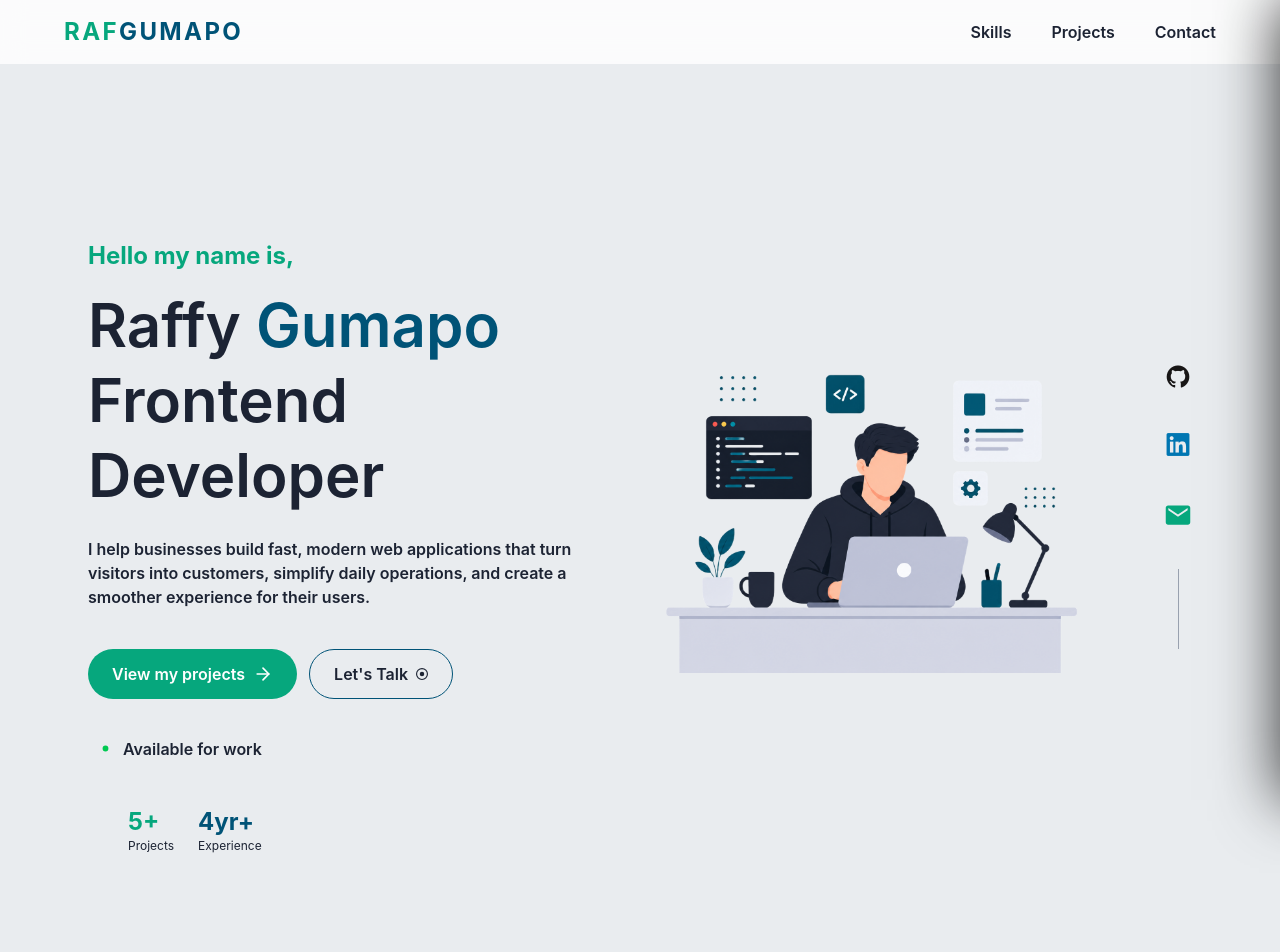
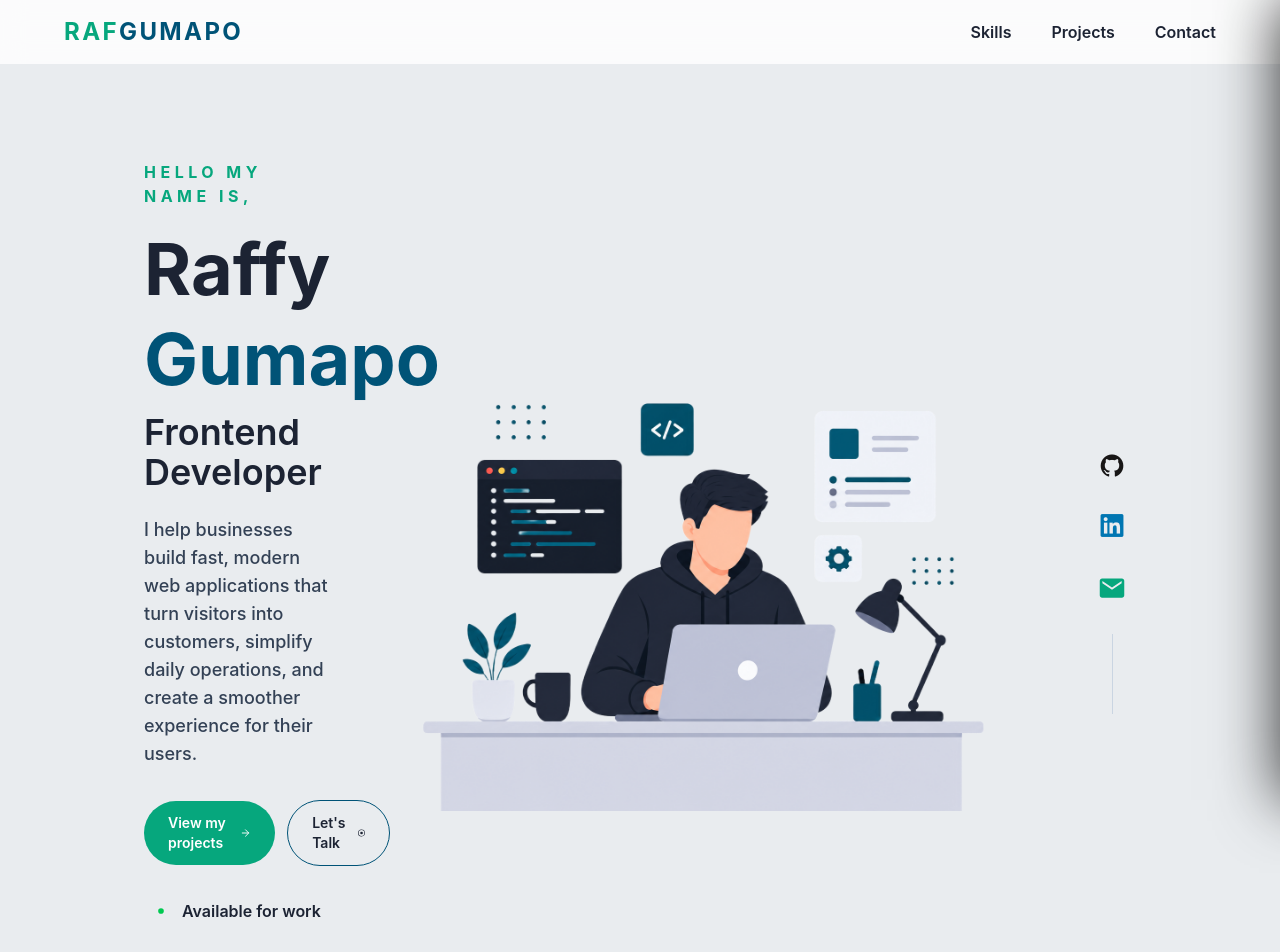
Before and after one commit to raffysama/personal-portfolio, a React (Vite) app: page / in a window 1280 px wide. Shown: the top 952 px of the page. Built offline with nearby package versions, Linux system fonts and the light colour scheme.

Commit message:
hero fix

```diff
--- a/src/Section/Home.jsx
+++ b/src/Section/Home.jsx
@@ -1,4 +1,3 @@
-import React from "react";
 import Navbar from "../components/Navbar";
 import Hero from "../components/Hero";
 import Skills from "../components/Skills";
--- a/src/components/Hero.jsx
+++ b/src/components/Hero.jsx
@@ -1,20 +1,17 @@
-import React from "react";
 import image from "/hero-images.png";
 import { ArrowRight, Dot } from "lucide-react";
-import { FaGithub, FaLinkedin } from "react-icons/fa";
 import { FaRegCircleDot } from "react-icons/fa6";
 import { IoMdMail } from "react-icons/io";
-import { useState } from "react";
 
 function Hero() {
-  const [open, setOpen] = useState(false);
-
   const handleScroll = (e, id) => {
     e.preventDefault();
+
     const element = document.getElementById(id);
-    if (element) {
-      const targetPosition =
-        element.getBoundingClientRect().top + window.scrollY;
+
+    if (!element) return;
+
+    const targetPosition = element.getBoundingClientRect().top + window.scrollY;
     const startPosition = window.scrollY;
     const distance = targetPosition - startPosition;
     const duration = 600;
@@ -22,42 +19,48 @@ function Hero() {
 
     window.requestAnimationFrame(function step(timestamp) {
       if (!start) start = timestamp;
+
       const progress = timestamp - start;
-
       const p = Math.min(progress / duration, 1);
       const ease = p < 0.5 ? 4 * p * p * p : 1 - Math.pow(-2 * p + 2, 3) / 2;
 
       window.scrollTo(0, startPosition + distance * ease);
-        if (progress < duration) window.requestAnimationFrame(step);
+
+      if (progress < duration) {
+        window.requestAnimationFrame(step);
+      }
     });
-    }
-    setOpen(false);
   };
 
   return (
-    <section className="px-6 py-20 flex flex-col md:flex-row items-center justify-between gap-10">
+    <section className="relative flex min-h-[calc(100vh-80px)] w-full flex-col justify-center overflow-hidden px-6 py-14 sm:px-8 md:py-20 lg:px-14 xl:px-20">
+      <div className="grid items-center gap-10 xl:grid-cols-[minmax(0,1fr)_minmax(520px,680px)_48px]">
         {/* TEXT SIDE */}
-      <div className="text-white mt-20 md:w-1/2">
-        <h1 className="text-2xl font-bold text-[#06a77d]">Hello my name is,</h1>
+        <div className="text-center xl:text-left">
+          <p className="text-sm font-bold uppercase tracking-[0.28em] text-[#06a77d] sm:text-base">
+            Hello my name is,
+          </p>
 
-        <p className="mt-4 text-3xl md:text-5xl lg:text-6xl font-semibold text-[#1c2333] leading-tight">
+          <h1 className="mt-4 text-4xl font-bold leading-tight text-[#1c2333] sm:text-5xl md:text-6xl xl:text-7xl">
             Raffy <span className="text-[#005377]">Gumapo</span>
-          <br />
+          </h1>
+
+          <p className="mt-2 text-2xl font-semibold text-[#1c2333] sm:text-3xl md:text-4xl">
             Frontend Developer
           </p>
 
-        <p className="mt-6 text-lg md:text-base  text-[#1c2333] font-semibold">
+          <p className="mx-auto mt-6 max-w-2xl text-base font-medium leading-7 text-[#334155] sm:text-lg xl:mx-0">
             I help businesses build fast, modern web applications that turn
             visitors into customers, simplify daily operations, and create a
             smoother experience for their users.
           </p>
 
           {/* BUTTONS */}
-        <div className="flex flex-col sm:flex-row gap-3 mt-10">
+          <div className="mt-8 flex flex-col items-center justify-center gap-3 sm:flex-row xl:justify-start">
             <a
               href="#projects"
               onClick={(e) => handleScroll(e, "projects")}
-            className="bg-[#06a77d] text-white font-semibold px-6 py-3 rounded-full flex items-center gap-2 hover:bg-[#058f6b] hover:scale-[1.03] transition-all w-fit shrink-0"
+              className="inline-flex w-full items-center justify-center gap-2 rounded-full bg-[#06a77d] px-6 py-3 text-sm font-semibold text-white transition-all hover:bg-[#058f6b] hover:shadow-lg hover:shadow-emerald-200 active:scale-[0.98] sm:w-auto"
             >
               View my projects <ArrowRight className="size-5" />
             </a>
@@ -65,44 +68,50 @@ function Hero() {
             <a
               href="#contact"
               onClick={(e) => handleScroll(e, "contact")}
-            className="border border-[#005377] text-[#1c2333] font-semibold px-6 py-3 rounded-full flex items-center gap-2 hover:border-blue-600 transition-all w-fit shrink-0"
+              className="inline-flex w-full items-center justify-center gap-2 rounded-full border border-[#005377] px-6 py-3 text-sm font-semibold text-[#1c2333] transition-all hover:border-[#06a77d] hover:text-[#06a77d] active:scale-[0.98] sm:w-auto"
             >
               Let's Talk <FaRegCircleDot size={12} />
             </a>
           </div>
+
           {/* STATUS */}
-        <div className="flex items-center mt-8">
-          <Dot size={35} className="text-green-500" />
-          <p className="text-[#1c2333] font-semibold">Available for work</p>
+          <div className="mt-7 flex items-center justify-center gap-1 xl:justify-start">
+            <Dot size={34} className="text-green-500" />
+            <p className="text-sm font-semibold text-[#1c2333] sm:text-base">
+              Available for work
+            </p>
           </div>
-        <div className="mt-10 ml-10 flex gap-6">
+
+          <div className="mt-8 flex justify-center gap-10 xl:justify-start">
             <div>
               <p className="text-2xl font-bold text-[#06a77d]">5+</p>
-            <p className="text-xs text-[#1c2333]">Projects</p>
+              <p className="text-xs font-medium text-[#1c2333]">Projects</p>
             </div>
 
             <div>
               <p className="text-2xl font-bold text-[#005377]">4yr+</p>
-            <p className="text-xs text-[#1c2333]">Experience</p>
+              <p className="text-xs font-medium text-[#1c2333]">Experience</p>
             </div>
           </div>
         </div>
 
-      {/* IMAGE SIDE (HIDDEN ON MOBILE) */}
-      <div className="hidden md:flex md:w-1/2 justify-center">
+        {/* IMAGE SIDE - LAPTOP/DESKTOP ONLY */}
+        <div className="hidden justify-center xl:flex">
           <img
             src={image}
-          alt="Hero"
-          className="h-[400px] md:h-[500px] lg:h-[600px] w-auto object-contain"
+            alt="Raffy Gumapo"
+            className="h-[600px] w-auto object-contain"
           />
         </div>
 
         {/* SOCIALS */}
-      <div className="flex md:flex-col flex-row gap-6 md:gap-10 items-center">
+        <div className="flex items-center justify-center gap-6 xl:flex-col xl:gap-8">
           <a
-          href="https://github.com/raffysama "
+            href="https://github.com/raffysama"
             target="_blank"
-          className="hover:scale-110 transition"
+            rel="noreferrer"
+            aria-label="GitHub"
+            className="transition hover:-translate-y-1 hover:scale-110"
           >
             <i className="devicon-github-original colored text-2xl"></i>
           </a>
@@ -110,20 +119,23 @@ function Hero() {
           <a
             href="https://www.linkedin.com/in/raffy-gumapo/"
             target="_blank"
-          className="hover:scale-110 transition"
+            rel="noreferrer"
+            aria-label="LinkedIn"
+            className="transition hover:-translate-y-1 hover:scale-110"
           >
             <i className="devicon-linkedin-plain colored text-2xl"></i>
           </a>
 
           <a
             href="mailto:raffysama@gmail.com"
-          target="_blank"
-          className="hover:scale-110 transition"
+            aria-label="Email"
+            className="transition hover:-translate-y-1 hover:scale-110"
           >
-          <IoMdMail className="size-7 text-[#06a77d] hover:[#058f6b] hover:scale-[1.03] transition-all w-fit" />
+            <IoMdMail className="size-7 text-[#06a77d]" />
           </a>
 
-        <div className="hidden md:block w-px h-20 bg-gray-400"></div>
+          <div className="hidden h-20 w-px bg-slate-300 xl:block" />
+        </div>
       </div>
     </section>
   );
```
Lines whose indentation alone changed are shown as unchanged.
